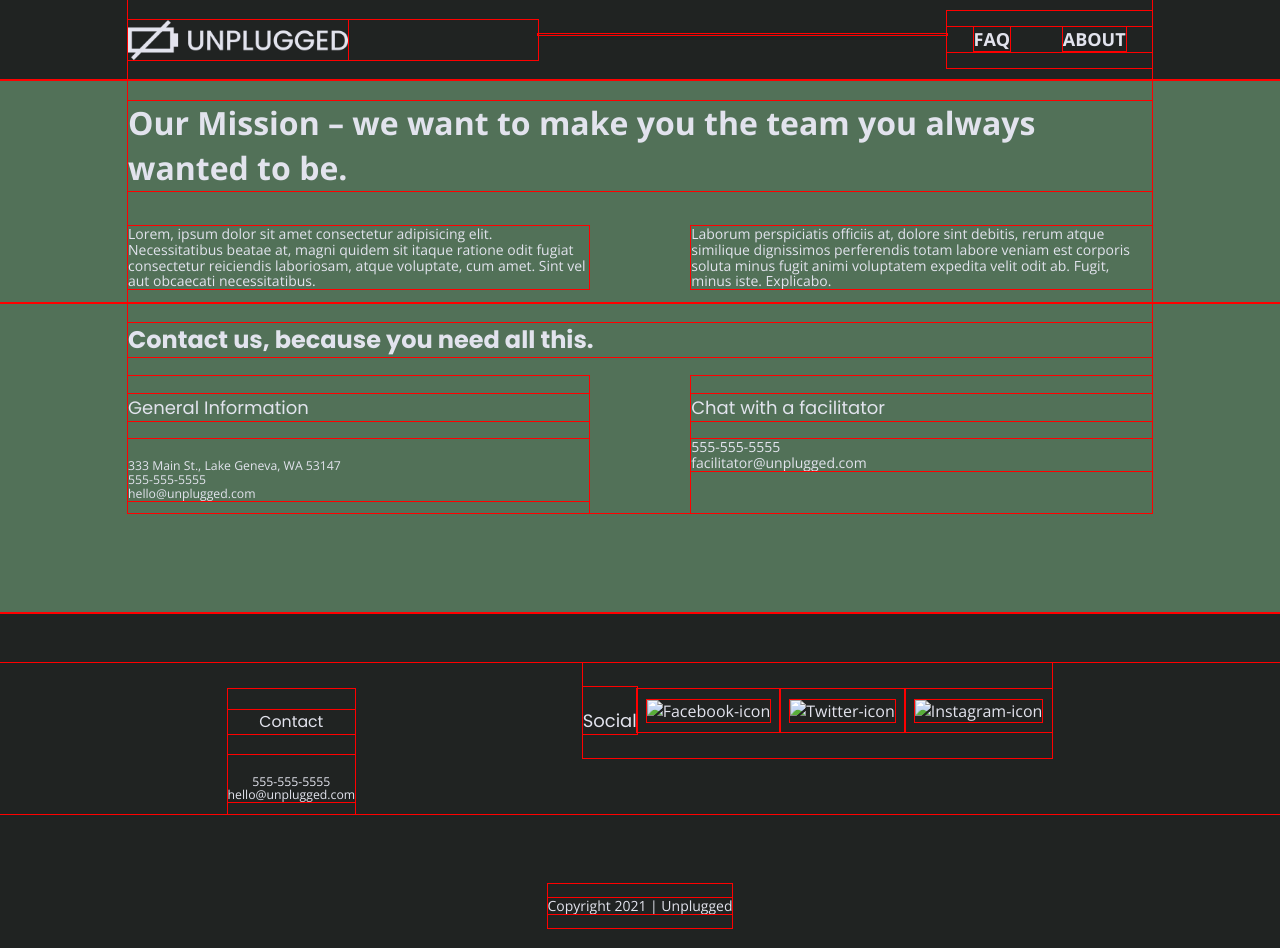
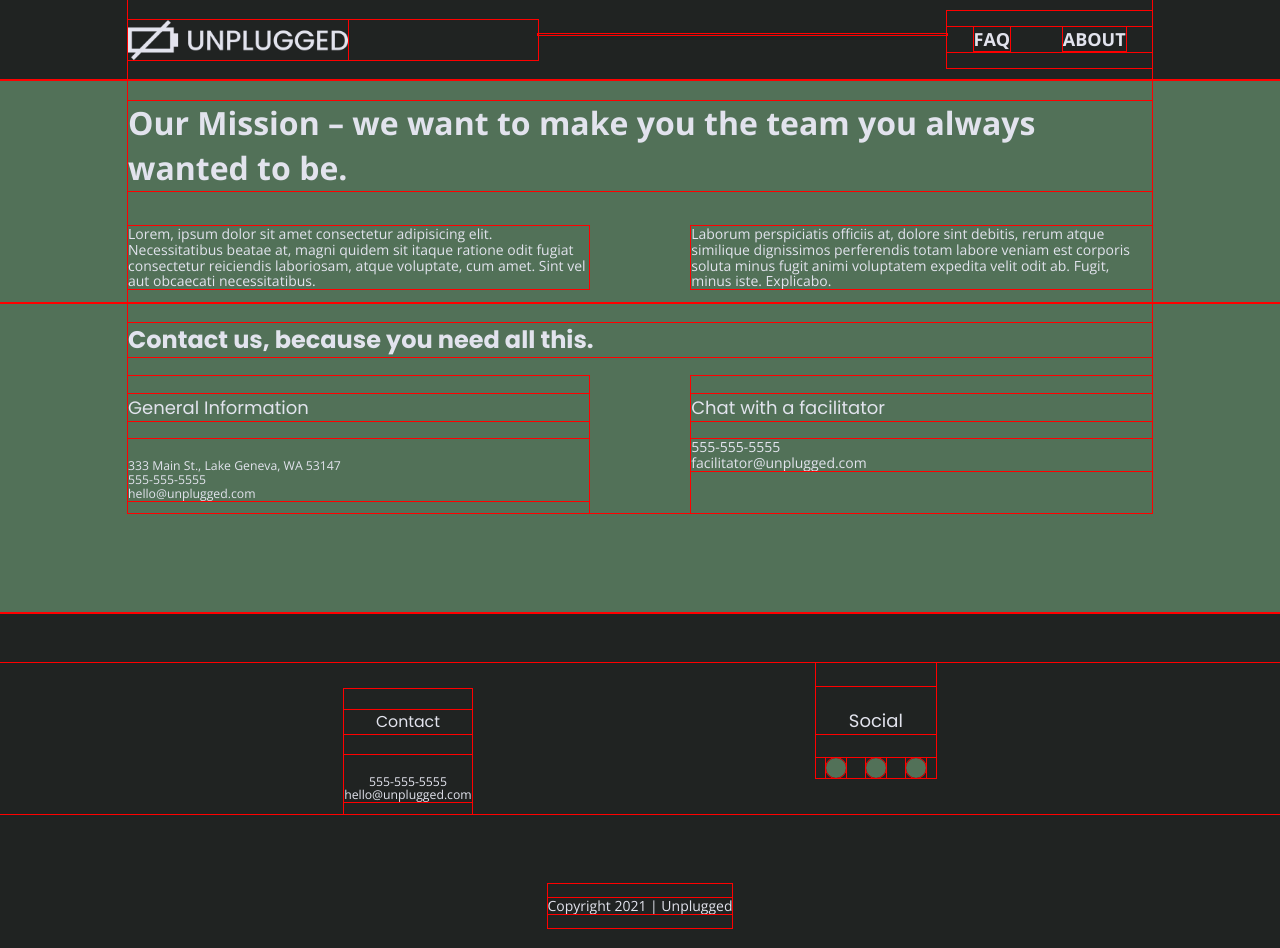
Before and after one commit to nicolelaine/unplugged, a website: page about/index.html in a window 1280 px wide. Drawn offline with nearby package versions, Linux system fonts and the light colour scheme.

Commit message:
Added social icons to about page in HTML

```diff
--- a/about/index.html
+++ b/about/index.html
@@ -125,11 +125,18 @@
 <!--Social media icons section-->
 
              <div class="social">
+                  <h4>Social</h4>
                   <div class="social-icons">
-                    <h4>Social</h4>
-                    <a id="facebook-git" href="https://www.facebook.com" target="_blank"> <img alt="Facebook-icon" src="#"> </a>
-                    <a id="twitter-icon" href="https://www.twitter.com" target="_blank"> <img alt="Twitter-icon" src="#" ></a>
-                    <a id="instagram-icon" href="https://www.instagram.com" target="_blank"> <img alt="Instagram-icon" src="#" ></a>
+
+                    <p class="soc-icon">
+                      <a class="soc" href="https://www.facebook.com " target="_blank"> <i class="fab fa-facebook-f fa-2x"></i> </a>
+                    </p>
+                    <p class="soc-icon">
+                      <a class="soc" href="https://www.twitter.com" target="_blank"> <i class="fab fa-twitter fa-2x"></i> </a>
+                    </p>
+                    <p class="soc-icon">
+                      <a class="soc" href="https://www.instagram.com" target="_blank">  <i class="fab fa-instagram fa-2x"></i> </a>
+                    </p>
                   </div>
           </div>
       </div>    <!-- footer content ends -->
```
